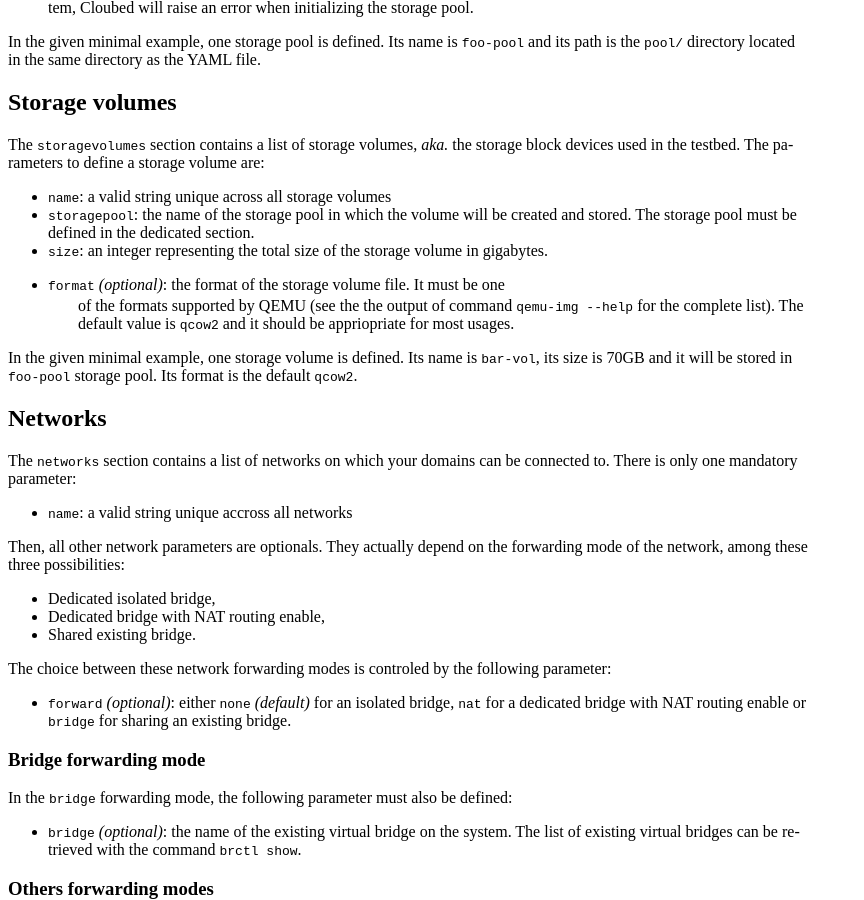
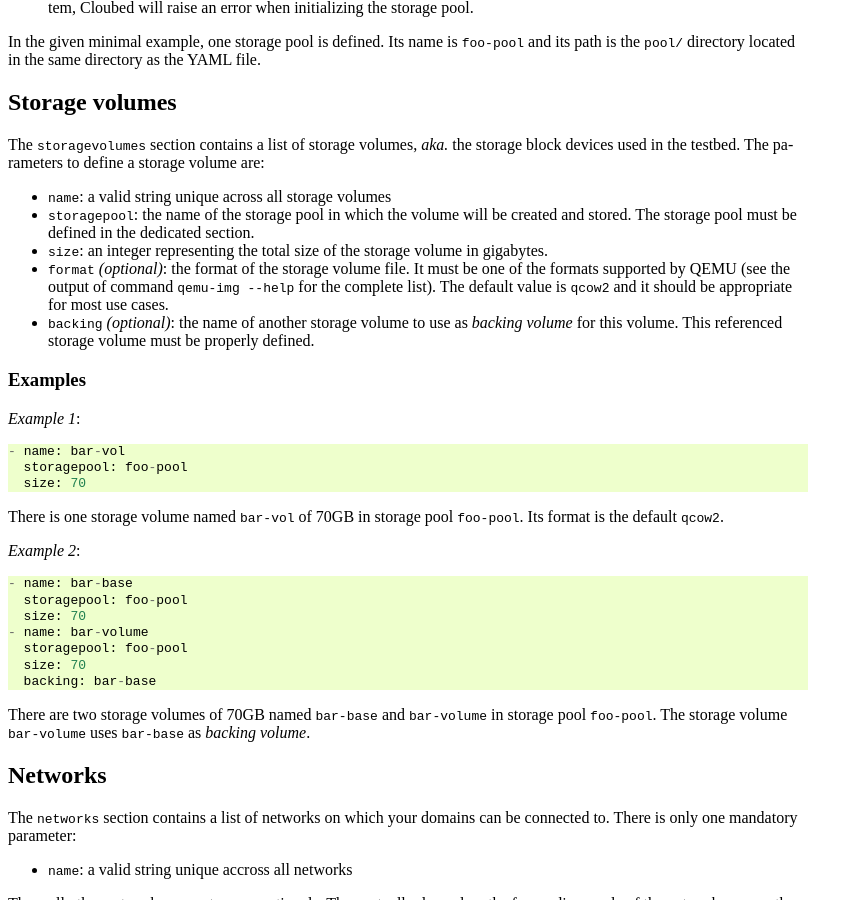
Before and after one commit to rezib/cloubed, a Sphinx documentation site: the page built from doc/yaml.rst, in a window 1280 px wide and 900 px high, scrolled down 902 px. Shown: the whole window, without its empty margins (0-864 px from the left). Built offline with Sphinx 7.4.7, drawn with Linux system fonts in a browser that asks for light colours.

Commit message:
documentation of backing parameter

```diff
--- a/doc/yaml.rst
+++ b/doc/yaml.rst
@@ -78,13 +78,39 @@ volume are:
 * ``size``: an integer representing the total size of the storage volume in
   gigabytes.
 * ``format`` *(optional)*: the format of the storage volume file. It must be one
-   of the formats supported by QEMU (see the the output of command
-   ``qemu-img --help`` for the complete list). The default value is ``qcow2``
-   and it should be appriopriate for most usages.
+  of the formats supported by QEMU (see the output of command
+  ``qemu-img --help`` for the complete list). The default value is ``qcow2`` and
+  it should be appropriate for most use cases.
+* ``backing`` *(optional)*: the name of another storage volume to use as
+  *backing volume* for this volume. This referenced storage volume must be
+  properly defined.
 
-In the given minimal example, one storage volume is defined. Its name is
-``bar-vol``, its size is 70GB and it will be stored in ``foo-pool`` storage
-pool. Its format is the default ``qcow2``.
+
+Examples
+^^^^^^^^
+
+*Example 1*::
+
+      - name: bar-vol
+        storagepool: foo-pool
+        size: 70
+
+There is one storage volume named ``bar-vol`` of 70GB in storage pool
+``foo-pool``. Its format is the default ``qcow2``.
+
+*Example 2*::
+
+      - name: bar-base
+        storagepool: foo-pool
+        size: 70
+      - name: bar-volume
+        storagepool: foo-pool
+        size: 70
+        backing: bar-base
+
+There are two storage volumes of 70GB named ``bar-base`` and ``bar-volume`` in
+storage pool ``foo-pool``. The storage volume ``bar-volume`` uses ``bar-base``
+as *backing volume*.
 
 Networks
 --------
```
